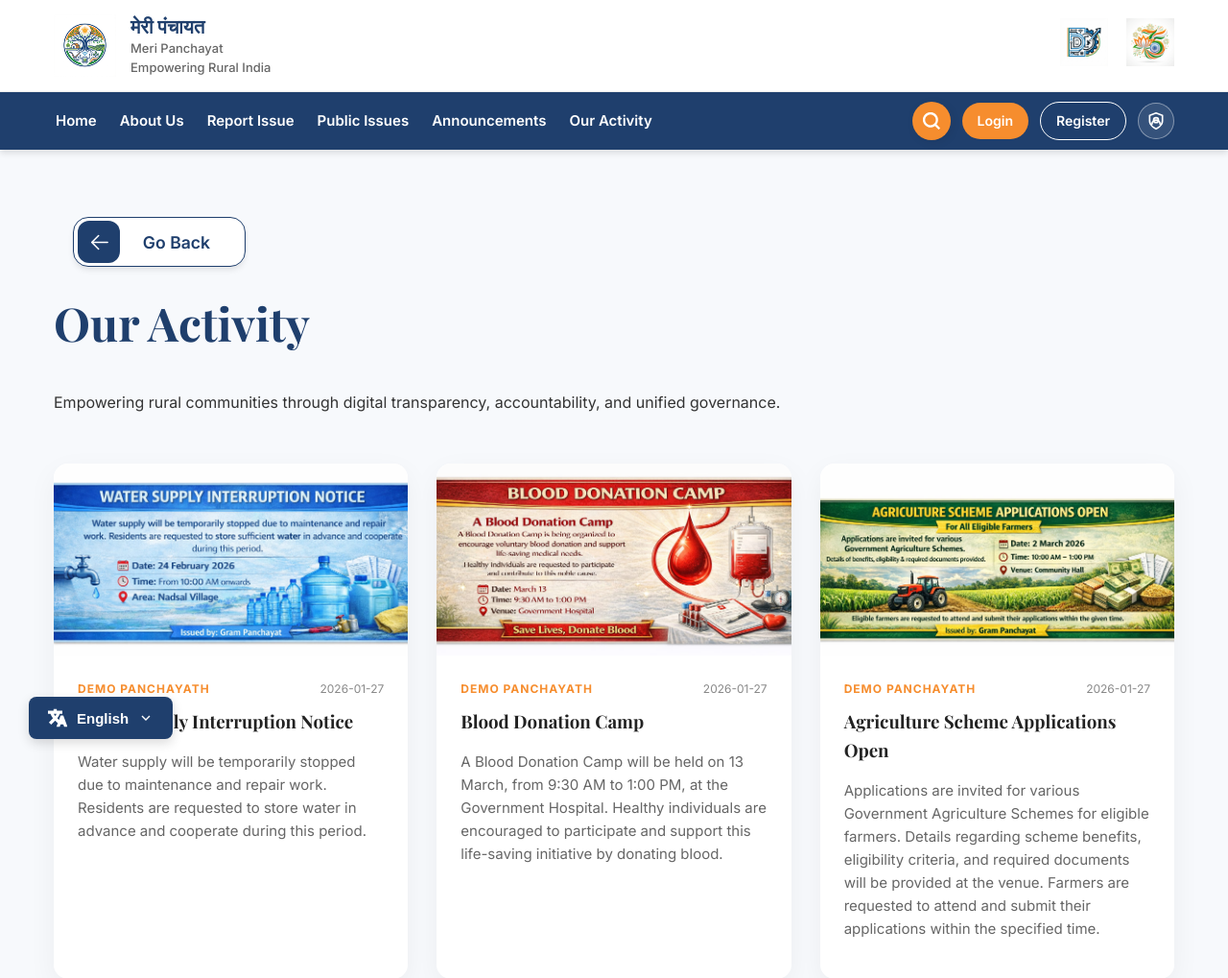
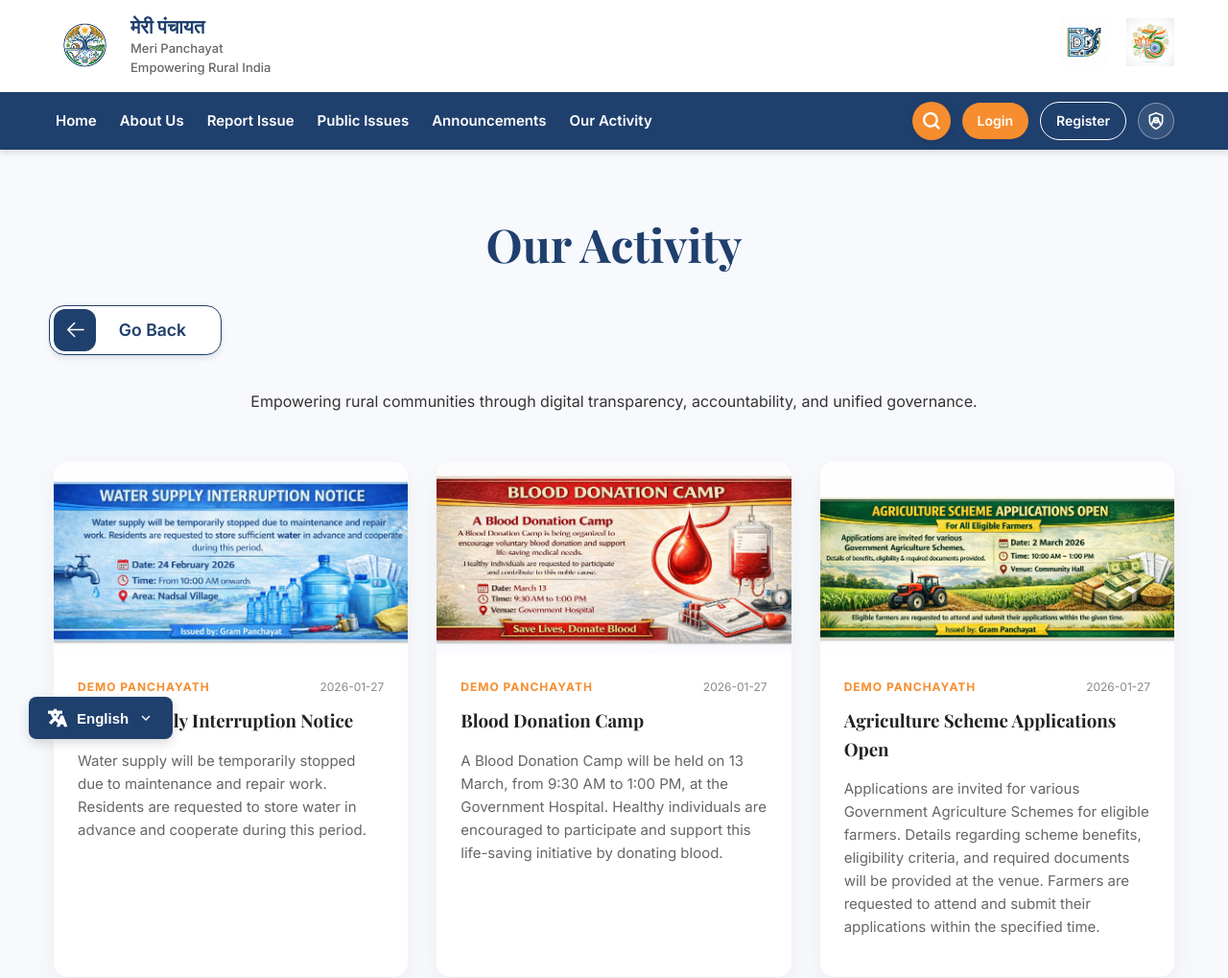
Before and after one commit to Vedansh-Harish-Ail/public-issue-reporting-portal, a Flask app: page /activities in a window 1280 px wide. Shown: the top 1019 px of the page at 96% size. Run offline with Flask 3, Linux system fonts and the light colour scheme; data comes from the database, SQL or seed files in the repository.

Commit message:
back button

```diff
--- a/templates/citizen/activities.html
+++ b/templates/citizen/activities.html
@@ -7,13 +7,17 @@
 
 {% block content %}
 <div class="container" style="padding-top: 40px; padding-bottom: 80px;">
-    <div style="margin-bottom: 0px;">
-        {{ back_button(get_text) }}
-    </div>
-    <div class="hero-section text-center" style="margin-bottom: 50px;">
-        <h1 style="font-family: var(--font-serif); color: var(--primary-color); font-size: 3rem;">{{
-            get_text('our_activity') }}</h1>
-        <p class="lead text-muted">{{ get_text('about_hero_desc') }}</p>
+    <div class="hero-section" style="margin-bottom: 50px;">
+        <div style="display: flex; flex-direction: column; align-items: flex-start; margin-bottom: 15px;">
+            <h1
+                style="font-family: var(--font-serif); color: var(--primary-color); font-size: 3rem; text-align: center; width: 100%; margin-bottom: 15px;">
+                {{
+                get_text('our_activity') }}</h1>
+            <div style="margin-left: -25px;">
+                {{ back_button(get_text) }}
+            </div>
+        </div>
+        <p class="lead text-muted text-center" style="text-align: center;">{{ get_text('about_hero_desc') }}</p>
     </div>
 
     {% if activities %}
```
